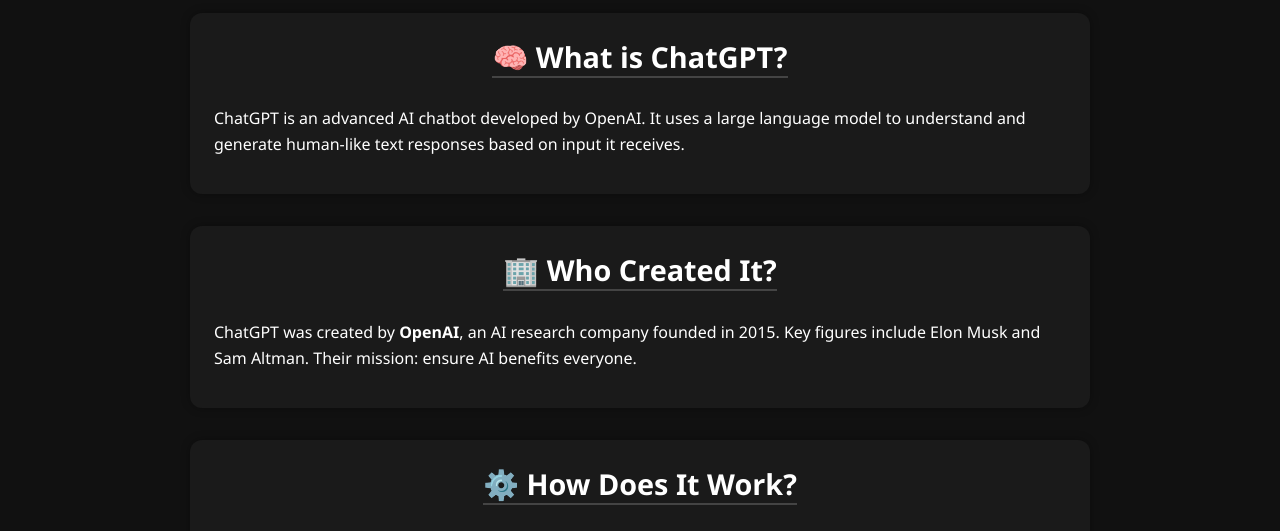
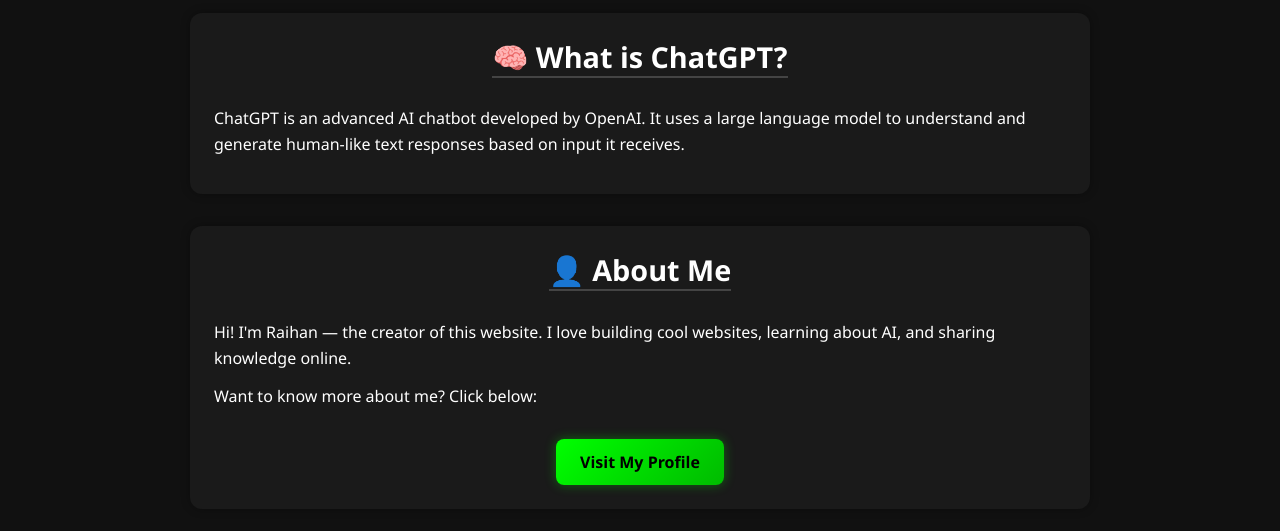
Before and after one commit to rn9997/chatgpt-website, a plain HTML site: page index.html in a window 1280 px wide. Shown: the part 224-755 px from the top of the page. Drawn offline with Linux system fonts and the light colour scheme.

Commit message:
Update index.html

```diff
--- a/index.html
+++ b/index.html
@@ -76,6 +76,7 @@
     section:nth-of-type(7) { animation-delay: 1.4s; }
     section:nth-of-type(8) { animation-delay: 1.6s; }
     section:nth-of-type(9) { animation-delay: 1.8s; }
+    section:nth-of-type(10) { animation-delay: 2s; }
 
     .box {
       background: #1a1a1a;
@@ -146,6 +147,27 @@
       margin-top: 1rem;
     }
 
+    .about-button {
+      display: inline-block;
+      margin-top: 1rem;
+      padding: 12px 24px;
+      font-size: 1rem;
+      background: linear-gradient(135deg, #0f0, #0b0);
+      color: #000;
+      font-weight: bold;
+      border: none;
+      border-radius: 8px;
+      box-shadow: 0 0 12px #0f05;
+      text-decoration: none;
+      transition: 0.3s ease;
+    }
+
+    .about-button:hover {
+      background: linear-gradient(135deg, #0b0, #0f0);
+      box-shadow: 0 0 20px #0f08;
+      transform: scale(1.05);
+    }
+
     @keyframes fadeInUp {
       0% { transform: translateY(20px); opacity: 0; }
       100% { transform: translateY(0); opacity: 1; }
@@ -174,6 +196,13 @@
   <section class="box">
     <h2>🧠 What is ChatGPT?</h2>
     <p>ChatGPT is an advanced AI chatbot developed by OpenAI. It uses a large language model to understand and generate human-like text responses based on input it receives.</p>
+  </section>
+
+  <section class="box">
+    <h2>👤 About Me</h2>
+    <p>Hi! I'm Raihan — the creator of this website. I love building cool websites, learning about AI, and sharing knowledge online.</p>
+    <p>Want to know more about me? Click below:</p>
+    <a href="https://rn9997.github.io/about-myself-project/" target="_blank" class="about-button">Visit My Profile</a>
   </section>
 
   <section class="box">
```
